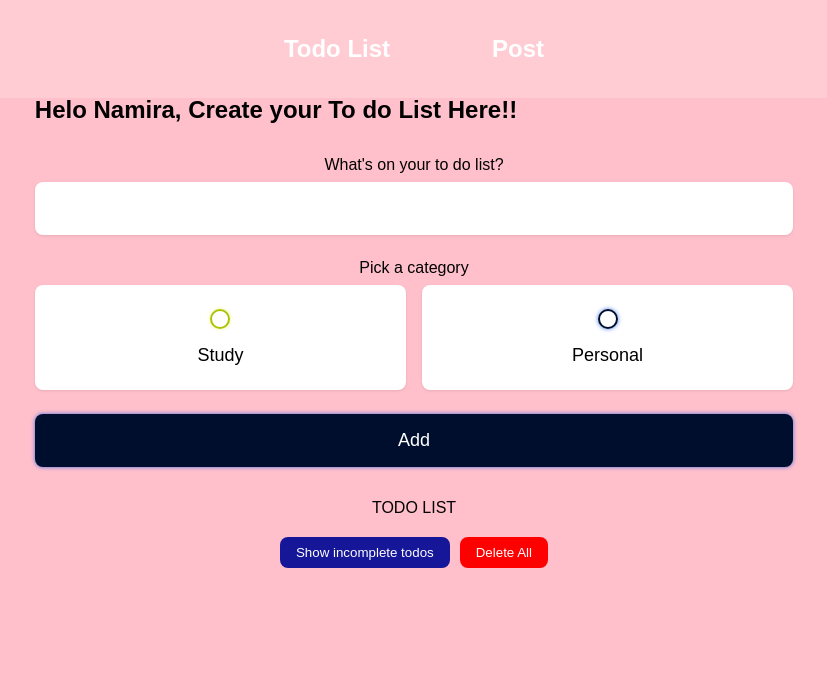
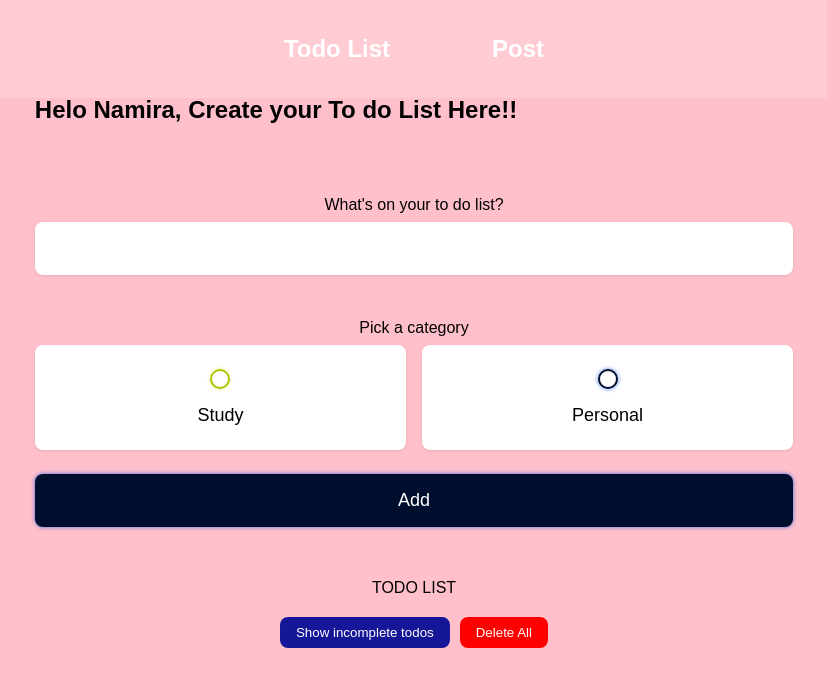
Before and after one commit to namirasyalwa/30-pbk-uts-223510694, a Vue app: page / in a window 1280 px wide. Shown: the top 686 px of the page, without its empty margins (226-1053 px from the left). Built offline with nearby package versions, Linux system fonts and the light colour scheme.

Commit message:
Update base.css

```diff
--- a/src/assets/base.css
+++ b/src/assets/base.css
@@ -51,6 +51,8 @@ h3 {
   font-size: 1rem;
   font-weight: 400;
   margin-bottom: 0.5rem;
+  padding-top: 20px;
+
 }
 
 h4 {
@@ -58,6 +60,10 @@ h4 {
   font-size: 0.875rem;
   font-weight: 700;
   margin-bottom: 0.5rem;
+}
+
+h2{
+  padding-bottom: 20px;
 }
 
 .greeting .title {
```
